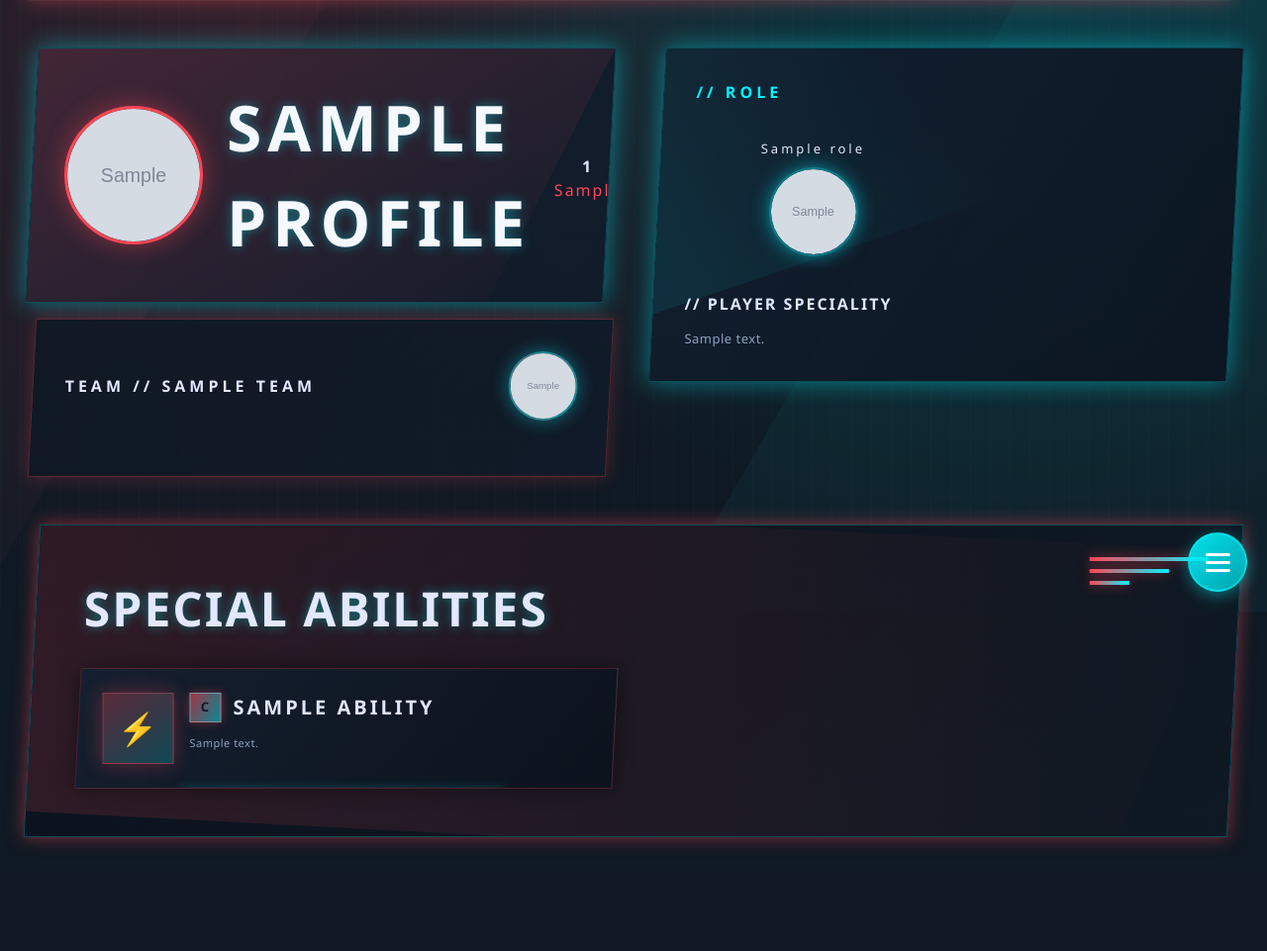
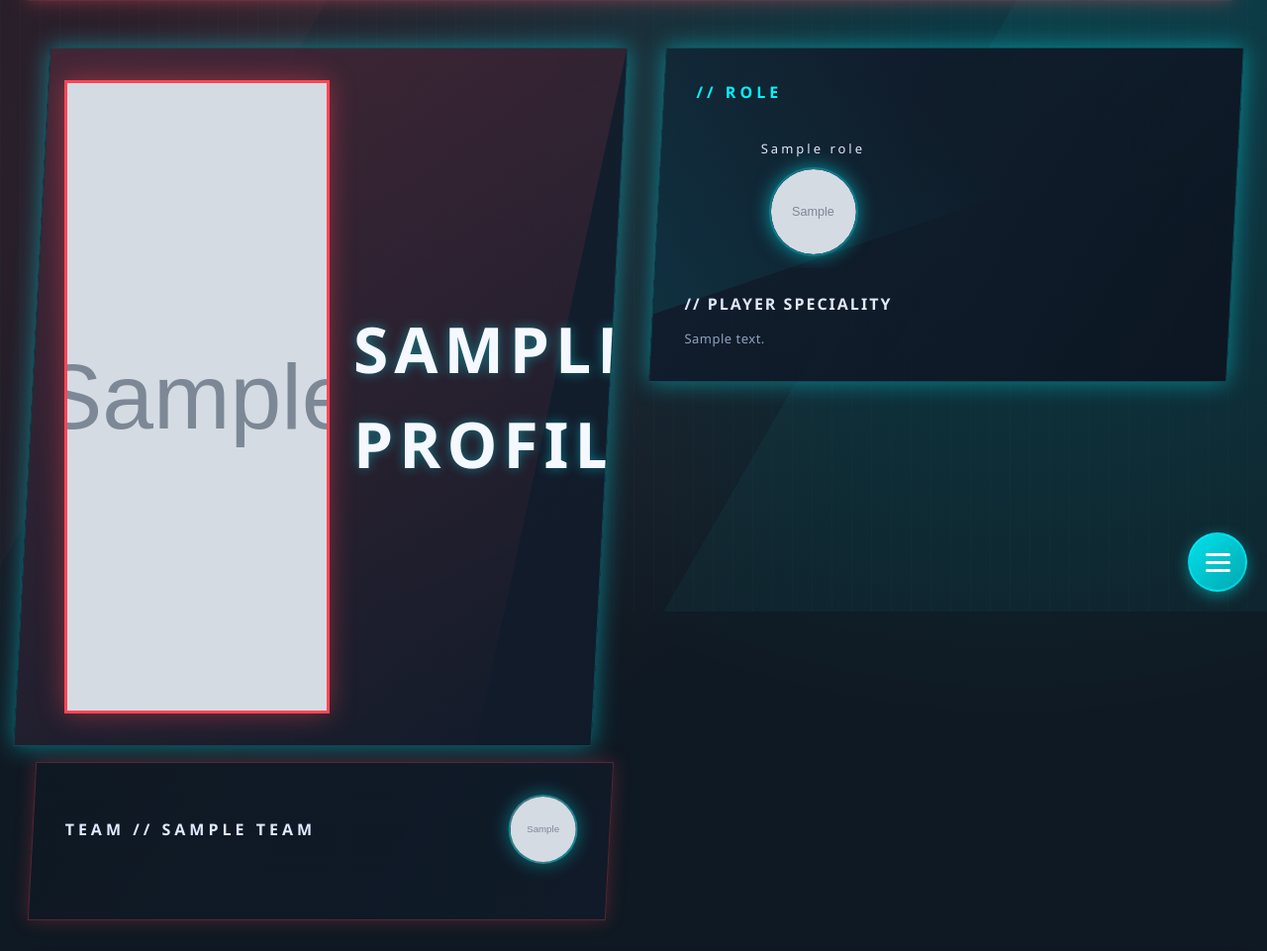
Before and after one commit to bismalaja/valo_playercard, a Django app: page /profile/1/ in a window 1280 px wide. Shown: the part 182-1143 px from the top of the page at 99% size. Before the commit the page ends 1039 px from the top, so only its background shows below. Run offline with Django 4.2, Linux system fonts and the light colour scheme; tables that the repository leaves empty hold one stand-in row (values such as "Sample post"); grey boxes marked "Sample" are stand-in pictures.

Commit message:
Update profile picture dimensions to 268x640 and remove round borders

```diff
--- a/profiles/templates/profiles/display_profile.html
+++ b/profiles/templates/profiles/display_profile.html
@@ -261,9 +261,9 @@
         }
 
         .main-agent-card__avatar {
-            width: var(--avatar-size-large);
-            height: var(--avatar-size-large);
-            border-radius: var(--radius-circle);
+            width: 268px;
+            height: 640px;
+            border-radius: 0;
             background: linear-gradient(135deg, rgba(255, 70, 85, 0.4), rgba(0, 245, 255, 0.3));
             border: 3px solid var(--color-accent-primary);
             flex-shrink: 0;
```
